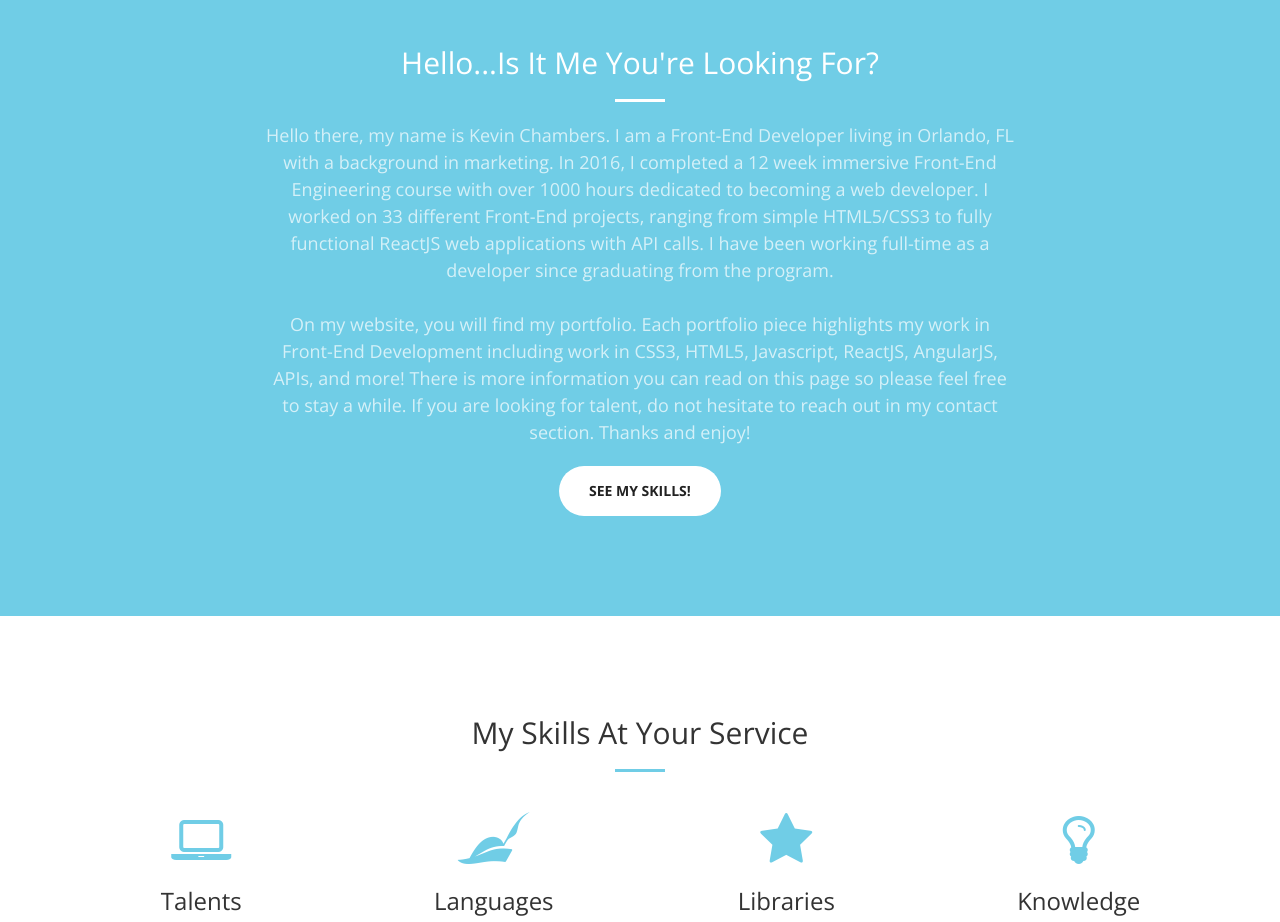
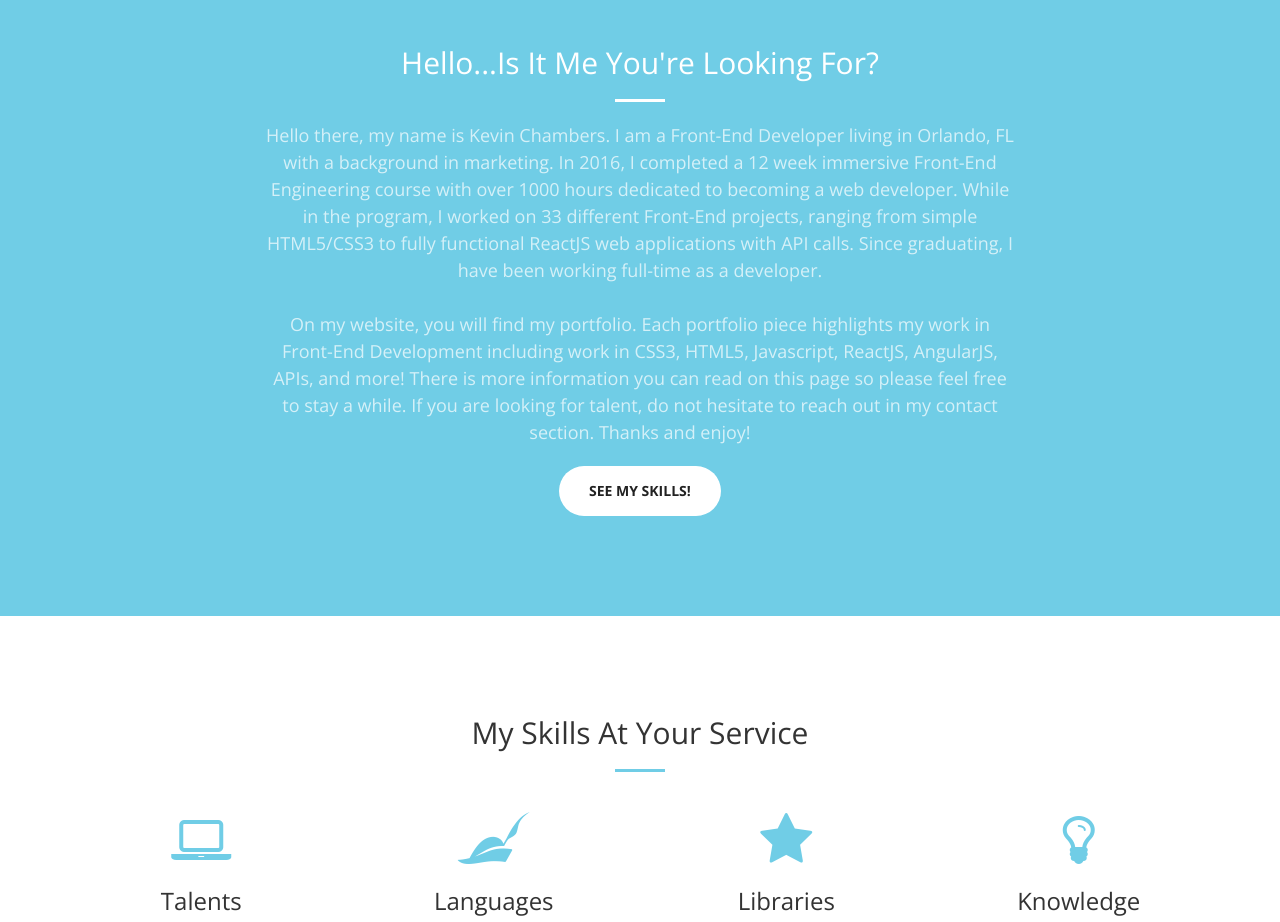
Before and after one commit to kbchambers2/kbchambers2.github.io, a website: page index.html in a window 1280 px wide. Shown: the part 1460-2382 px from the top of the page. Drawn offline with nearby package versions, Linux system fonts and the light colour scheme.

Commit message:
Update index.html

```diff
--- a/index.html
+++ b/index.html
@@ -120,8 +120,7 @@
           <h2 class="section-heading">Hello...Is It Me You're Looking For?</h2>
           <hr class="light">
           <p class="text-faded">Hello there, my name is Kevin Chambers. I am a Front-End Developer living in Orlando, FL with a background in marketing. In 2016, I completed a 12 week immersive Front-End Engineering course with over 1000 hours
-            dedicated to becoming a web developer. I worked on 33 different Front-End projects, ranging from simple HTML5/CSS3 to fully functional ReactJS web applications with API calls. I have been working full-time as a developer since graduating
-            from the program.
+            dedicated to becoming a web developer. While in the program, I worked on 33 different Front-End projects, ranging from simple HTML5/CSS3 to fully functional ReactJS web applications with API calls. Since graduating, I have been working full-time as a developer.
             <br><br>On my website, you will find my portfolio. Each portfolio piece highlights my work in Front-End Development including work in CSS3, HTML5, Javascript, ReactJS, AngularJS, APIs, and more! There is more information you can read on
             this page so please feel free to stay a while. If you are looking for talent, do not hesitate to reach out in my contact section. Thanks and enjoy!</p>
           <a href="#services" class="page-scroll btn btn-default btn-xl sr-button">See My Skills!</a>
```
